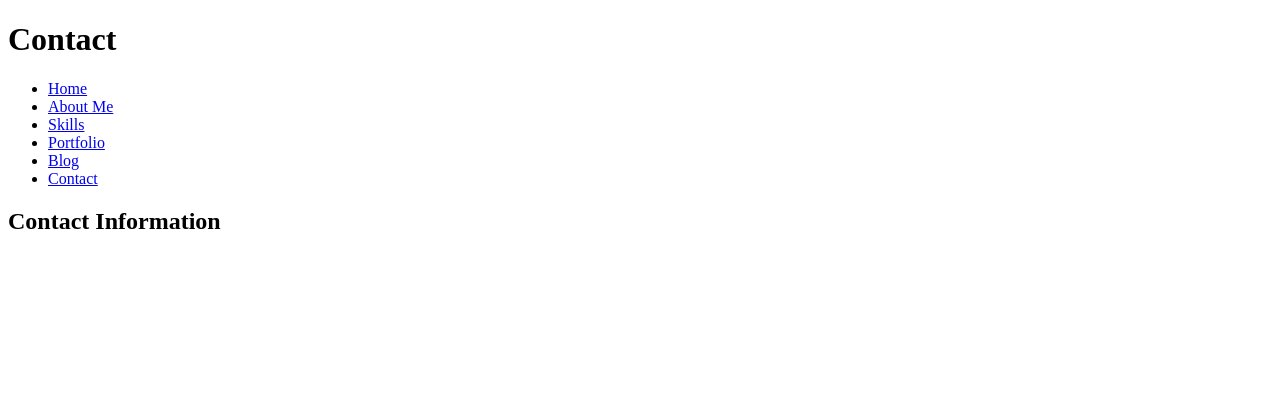
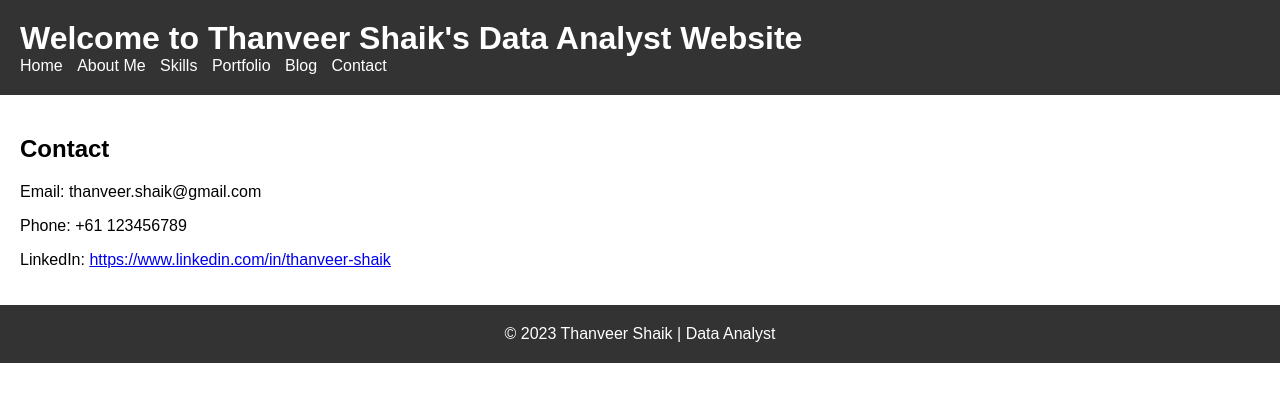
Before and after one commit to Thanveer-Analyst/Thanveer.Shaik, a plain HTML site: page contact.html in a window 1280 px wide. Drawn offline with Linux system fonts and the light colour scheme.

Commit message:
Update contact.html
commit

```diff
--- a/contact.html
+++ b/contact.html
@@ -1,12 +1,12 @@
 <!DOCTYPE html>
 <html>
 <head>
-  <title>Contact - Your Name</title>
-  <!-- Add your CSS file link here -->
+  <title>Thanveer Shaik - Data Analyst</title>
+  <link rel="stylesheet" href="styles.css">
 </head>
 <body>
   <header>
-    <h1>Contact</h1>
+    <h1>Welcome to Thanveer Shaik's Data Analyst Website</h1>
     <nav>
       <ul>
         <li><a href="index.html">Home</a></li>
@@ -20,10 +20,14 @@
   </header>
 
   <section>
-    <h2>Contact Information</h2>
-    <!-- Add your contact details here -->
+    <h2>Contact</h2>
+    <p>Email: thanveer.shaik@gmail.com</p>
+    <p>Phone: +61 123456789</p>
+    <p>LinkedIn: <a href="https://www.linkedin.com/in/thanveer-shaik">https://www.linkedin.com/in/thanveer-shaik</a></p>
   </section>
 
-  <!-- Add your JavaScript file link here if needed -->
+  <footer>
+    <p>© 2023 Thanveer Shaik | Data Analyst</p>
+  </footer>
 </body>
 </html>
```
Lines whose indentation alone changed are shown as unchanged.
